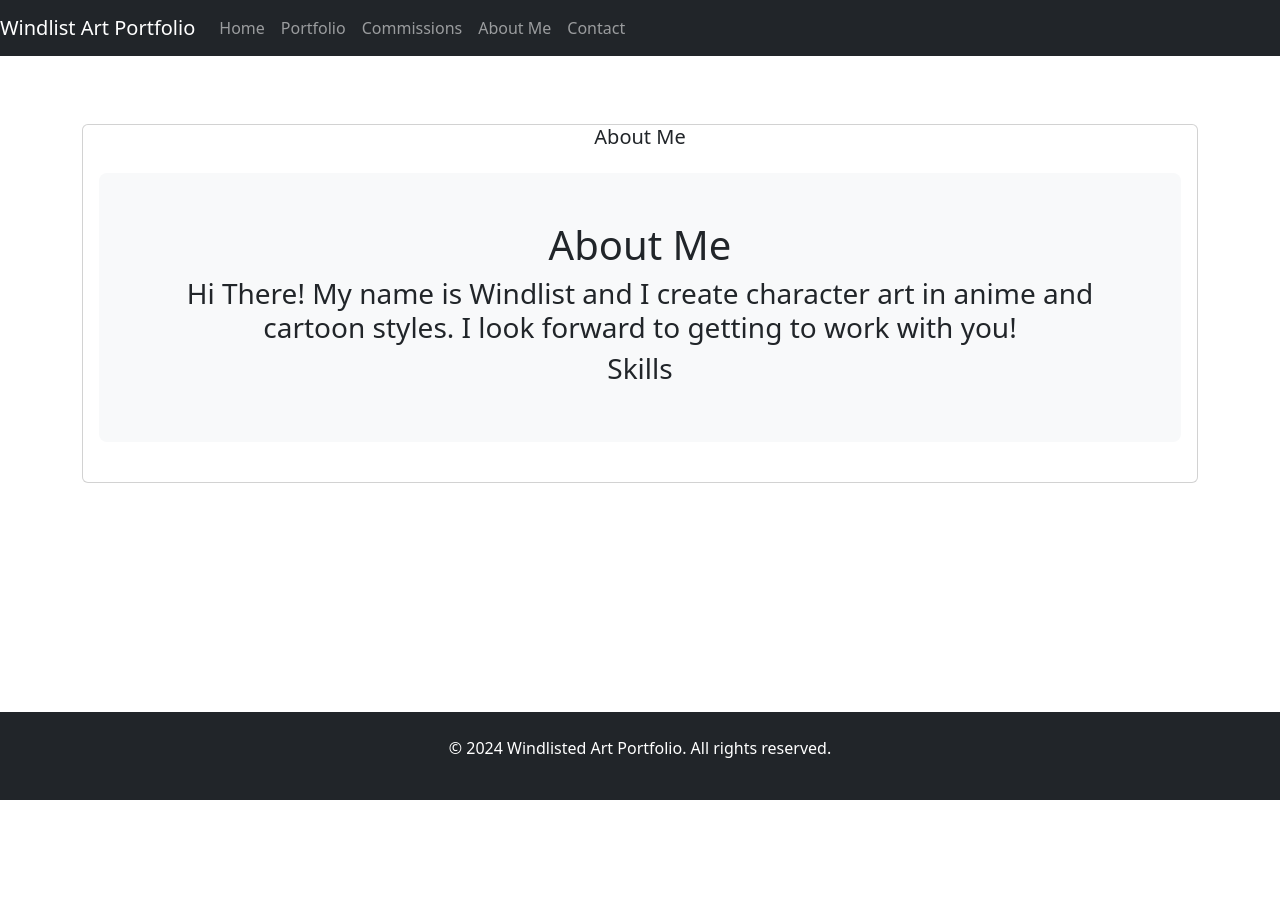
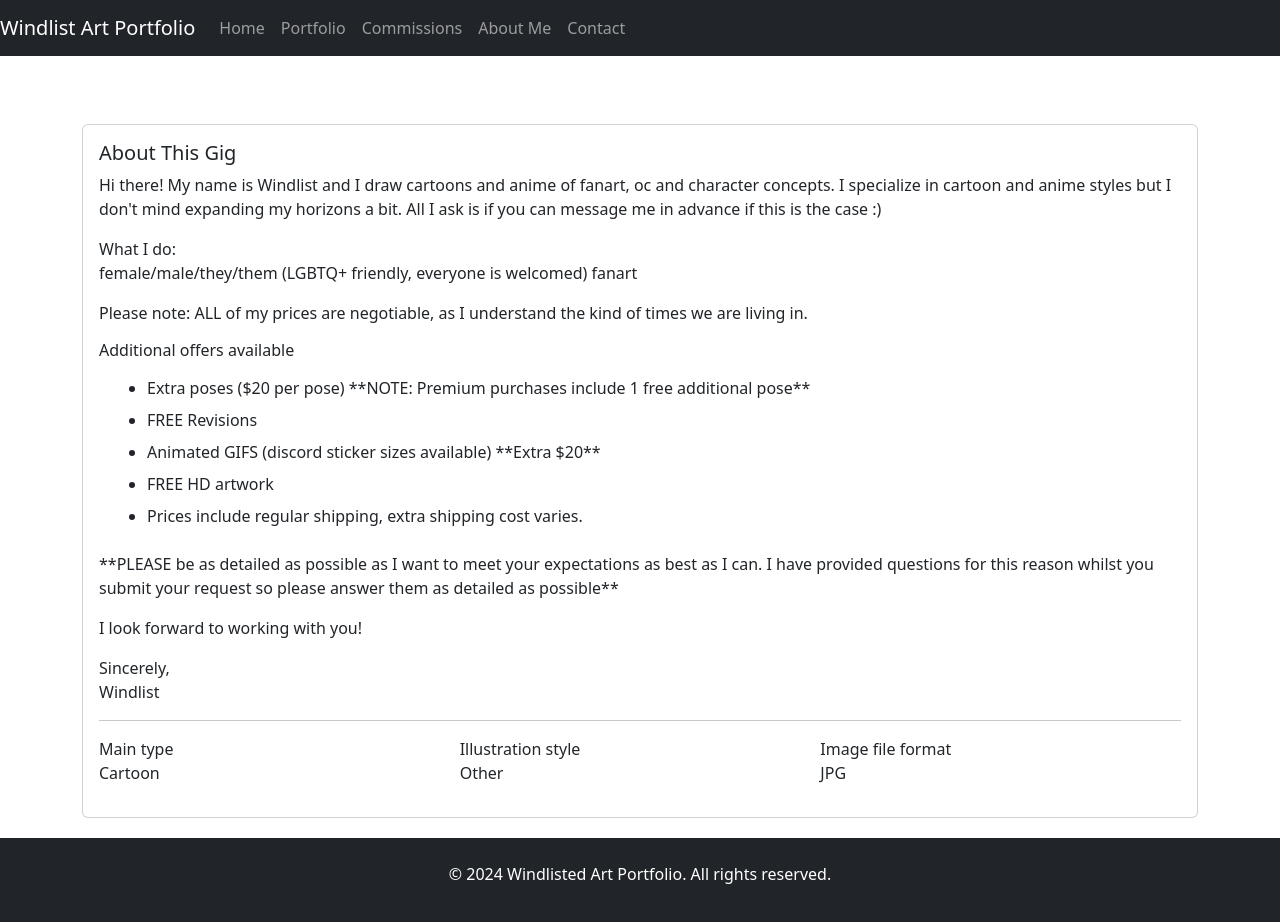
Before and after one commit to rclocke/DigitalArtCommissionsApp, a React (Create React App) app: page /about in a window 1280 px wide. Shown: the top 922 px of the page. Before the commit the page ends 800 px from the top, so only its background shows below. Built offline with nearby package versions, Linux system fonts and the light colour scheme.

Commit message:
added AboutThisGig component

```diff
--- /dev/null
+++ b/src/components/AboutThisGig.js
@@ -0,0 +1,180 @@
+import React from "react";
+import { Card, ListGroup, Row, Col } from "react-bootstrap";
+
+export default function AboutThisGig(){
+
+    return(
+        <Card>
+            <Card.Body>
+                <Card.Title>About This Gig</Card.Title>
+                <Card.Text>
+                    Hi there! My name is Windlist and I draw cartoons and anime of fanart, oc and character concepts. I specialize
+                    in cartoon and anime styles but I don't mind expanding my horizons a bit. All I ask is if you can message me in
+                    advance if this is the case :)
+                </Card.Text>
+                <Card.Text>
+                        What I do:<br/>female/male/they/them (LGBTQ+ friendly, everyone is welcomed) fanart
+                </Card.Text>
+                <Card.Text>
+                        Please note: ALL of my prices are negotiable, as I understand the kind of times we are living in.
+                </Card.Text>
+                <Card.Text as='h6'>
+                        Additional offers available
+                </Card.Text>
+                <ListGroup>
+                    <ListGroup.Item className="border-0">
+                        <ul >
+                            <li className="mb-2">Extra poses ($20 per pose) **NOTE: Premium purchases include 1 free additional pose**</li>
+                            <li className="mb-2">FREE Revisions</li>
+                            <li className="mb-2">Animated GIFS (discord sticker sizes available) **Extra $20**</li>
+                            <li className="mb-2">FREE HD artwork</li>
+                            <li>Prices include regular shipping, extra shipping cost varies.</li>
+                        </ul>
+                    </ListGroup.Item>
+                </ListGroup>
+                <Card.Text>
+                    **PLEASE be as detailed as possible as I want to meet your expectations as best as I can. I have provided
+                    questions for this reason whilst you submit your request so please answer them as detailed as possible**
+                </Card.Text>
+                <Card.Text>
+                    I look forward to working with you!
+                </Card.Text>
+                <Card.Text>
+                    Sincerely, <br />Windlist
+                </Card.Text>
+                <hr />
+                <Row className="g-0">
+                    <Col>
+                        <p>Main type <br /> Cartoon</p>
+                    </Col>
+                    <Col>
+                        <p>Illustration style <br /> Other</p>
+                    </Col>
+                    <Col>
+                        <p>Image file format <br /> JPG</p>
+                    </Col>
+                </Row>
+            </Card.Body>
+        </Card>
+    )
+}
+
+
+
+// import React from "react";
+// import { Card, ListGroup, Row, Col } from "react-bootstrap";
+
+// export default function AboutThisGig(){
+
+//     return(
+//         <Card>
+//             <Card.Body>
+//                 <Card.Title>About This Gig</Card.Title>
+//                 <Card.Text>
+//                     Hi there! My name is Windlist and I draw cartoons and anime of fanart, oc and character concepts. I specialize in
+//                     cartoon and anime styles but I don't mind expanding my horizons a bit. All I ask is if you can message me in advance
+//                     if this is the case :) <br /> <br />
+//                     What I do:<br/>
+//                     female/male/they/them (LGBTQ+ friendly, everyone is welcomed) fanart <br /> <br />
+//                     Please note: ALL of my prices are negotiable, as I understand the kind of times we are living in. <br/>
+//                 </Card.Text>
+//                 <h6>Additional offers available</h6>
+//                 <ListGroup>
+//                     <ListGroup.Item className="border-0">
+//                         <ul >
+//                             <li className="mb-2">Extra poses ($20 per pose) **NOTE: Premium purchases include 1 free additional pose**</li>
+//                             <li className="mb-2">FREE Revisions</li>
+//                             <li className="mb-2">Animated GIFS (discord sticker sizes available) **Extra $20**</li>
+//                             <li className="mb-2">FREE HD artwork</li>
+//                             <li>Prices include regular shipping, extra shipping cost varies.</li>
+//                         </ul>
+//                     </ListGroup.Item>
+//                 </ListGroup>
+//                 <Card.Text>
+//                     **PLEASE be as detailed as possible as I want to meet your expectations as best as I can. I have provided questions
+//                     for this reason whilst you submit your request so please answer them as detailed as possible** <br /> <br />
+//                     I look forward to working with you! <br /> <br />
+//                     Sincerely, <br />
+//                     Windlist
+//                 </Card.Text>
+//                 <hr />
+//                 <Row className="g-0">
+//                     <Col>
+//                         <p>Main type <br /> Cartoon</p>
+//                     </Col>
+//                     <Col>
+//                         <p>Illustration style <br /> Other</p>
+//                     </Col>
+//                     <Col>
+//                         <p>Image file format <br /> JPG</p>
+//                     </Col>
+//                 </Row>
+//             </Card.Body>
+//         </Card>
+//     )
+// }
+
+
+
+
+
+
+
+
+// import React from "react";
+// import { Card, ListGroup, Row, Col } from "react-bootstrap";
+
+// export default function AboutThisGig(){
+
+//     return(
+//         <Card>
+//             <Card.Body>
+//                 <Card.Title>About This Gig</Card.Title>
+//                 <Card.Text>
+//                     <p>Hi there! My name is Windlist and I draw cartoons and anime of fanart, oc and character concepts. I specialize
+//                         in cartoon and anime styles but I don't mind expanding my horizons a bit. All I ask is if you can message me in
+//                         advance if this is the case :)</p>
+//                     <p>What I do:<br/>female/male/they/them (LGBTQ+ friendly, everyone is welcomed) fanart</p>
+//                     <p>Please note: ALL of my prices are negotiable, as I understand the kind of times we are living in.</p>
+//                     <p1>Additional offers available</p1>
+//                     {/* <ListGroup>
+//                         <ListGroup.Item className="border-0">
+//                             Extra poses ($20 per pose) **NOTE: Premium purchases include 1 free additional pose**
+//                         </ListGroup.Item>
+//                         <ListGroup.Item className="border-0">FREE Revisions</ListGroup.Item>
+//                         <ListGroup.Item className="border-0">Animated GIFS (discord sticker sizes available) **Extra $20**</ListGroup.Item>
+//                         <ListGroup.Item className="border-0">FREE HD artwork</ListGroup.Item>
+//                         <ListGroup.Item className="border-0">Prices include regular shipping, extra shipping cost varies.</ListGroup.Item>
+//                     </ListGroup> */}
+//                     <ListGroup>
+//                         <ListGroup.Item className="border-0">
+//                             <ul >
+//                                 <li className="mb-2">Extra poses ($20 per pose) **NOTE: Premium purchases include 1 free additional pose**</li>
+//                                 <li className="mb-2">FREE Revisions</li>
+//                                 <li className="mb-2">Animated GIFS (discord sticker sizes available) **Extra $20**</li>
+//                                 <li className="mb-2">FREE HD artwork</li>
+//                                 <li>Prices include regular shipping, extra shipping cost varies.</li>
+//                             </ul>
+//                         </ListGroup.Item>
+//                     </ListGroup>
+//                     <p>**PLEASE be as detailed as possible as I want to meet your expectations as best as I can. I have provided
+//                         questions for this reason whilst you submit your request so please answer them as detailed as possible**</p>
+//                     <p>I look forward to working with you!</p>
+//                     <p>Sincerely, <br />Windlist</p>
+//                 </Card.Text>
+//                 <hr />
+//                 <Row className="g-0">
+//                     <Col>
+//                         <p>Main type <br /> Cartoon</p>
+//                     </Col>
+//                     <Col>
+//                         <p>Illustration style <br /> Other</p>
+//                     </Col>
+//                     <Col>
+//                         <p>Image file format <br /> JPG</p>
+//                     </Col>
+//                 </Row>
+//             </Card.Body>
+//         </Card>
+//     )
+// }
--- a/src/pages/About.js
+++ b/src/pages/About.js
@@ -1,20 +1,25 @@
 import React from 'react'
-import { Container, Card } from 'react-bootstrap'
+import { Container } from 'react-bootstrap'
+import AboutThisGig from '../components/AboutThisGig'
 
 export default function About(){
     return(
-        <Container className='text-center mt-5'>
-            <Card>
-                <Card.Title>About Me</Card.Title>
-                <Card.Body>
-                    <div className='p-5 mb-4 bg-light rounded-3'>
-                        <h1>About Me</h1>
-                        <h3>Hi There! My name is Windlist and I create character art in anime and cartoon styles. I look forward to
-                        getting to work with you!</h3>
-                        <h3>Skills</h3>
-                    </div>
-                </Card.Body>
-            </Card>
+        // <Container className='text-center mt-5'>
+        //     {/* <Card>
+        //         <Card.Title>About Me</Card.Title>
+        //         <Card.Body>
+        //             <div className='p-5 mb-4 bg-light rounded-3'>
+        //                 <h1>About Me</h1>
+        //                 <h3>Hi There! My name is Windlist and I create character art in anime and cartoon styles. I look forward to
+        //                 getting to work with you!</h3>
+        //             </div>
+        //         </Card.Body>
+        //     </Card> */}
+        //     <AboutThisGig />
+        // </Container>
+
+        <Container className='mt-5'>
+            <AboutThisGig />
         </Container>
     )
 }
```
